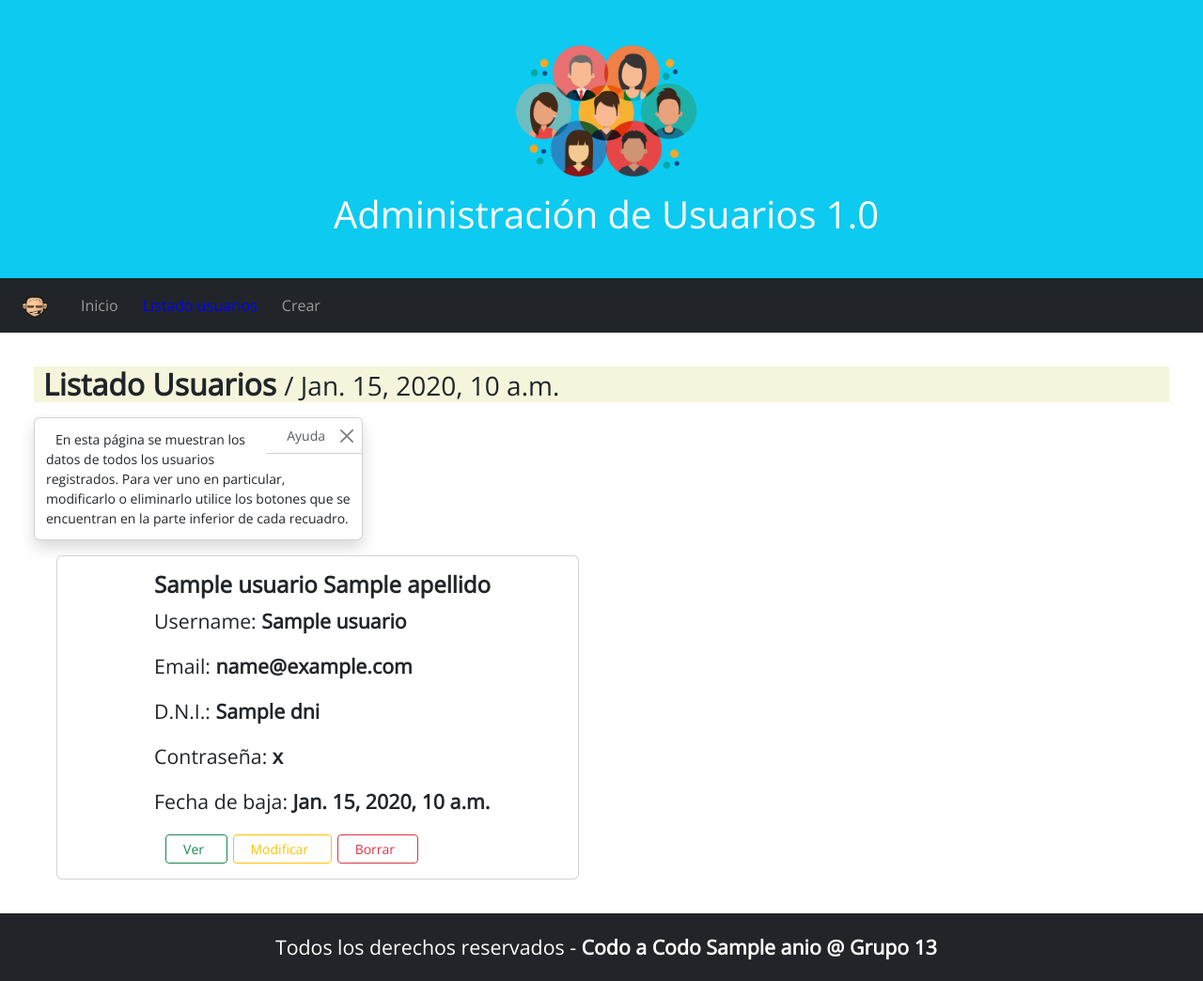
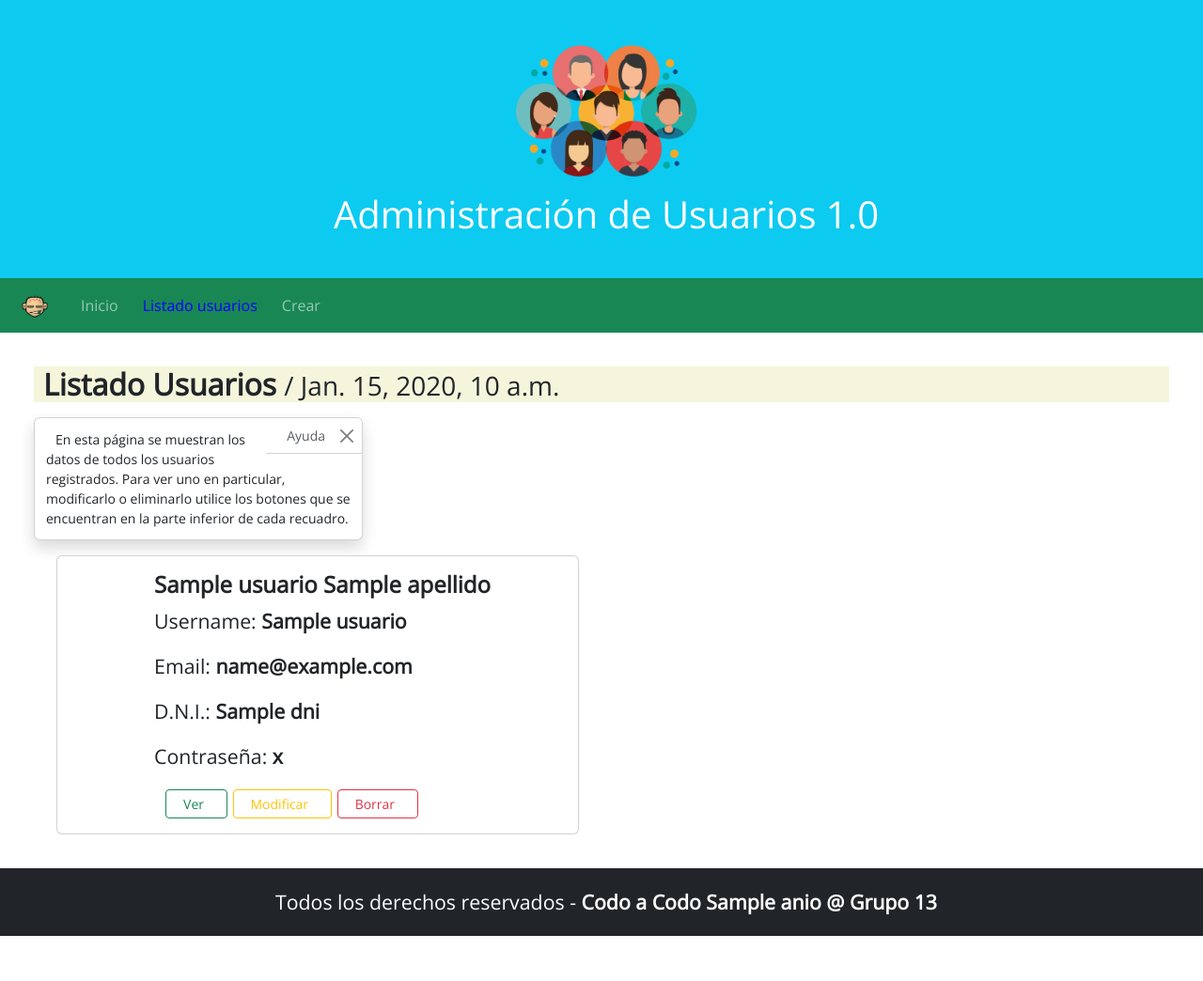
Before and after one commit to raqlid/codoacodo_tp2, a Django app: template Usuarios/app/templates/app/usuario_listado.html in a window 1280 px wide. Shown: the whole page at 94% size. After the commit the page ends 996 px from the top, so only its background shows below. Run offline with Django 3.2, Linux system fonts and the light colour scheme; the template is opened without the code that fills it: most values are stand-ins (such as "Sample title", 1, 10 or a date in 2020).

Commit message:
saqué fecha de baja del modelo y cambie el color del nav

```diff
--- a/Usuarios/Usuarios/settings.py
+++ b/Usuarios/Usuarios/settings.py
@@ -79,7 +79,7 @@ DATABASES = {
         'ENGINE': 'django.db.backends.postgresql',
         'NAME': 'usuarios_tpi',
         'USER':'postgres',
-        'PASSWORD':'felix2021',
+        'PASSWORD':'root',
         'HOST':'127.0.0.1',
         'PORT':'5432'
     }
--- a/Usuarios/app/models.py
+++ b/Usuarios/app/models.py
@@ -9,5 +9,4 @@ class Usuario(models.Model):
     dni = models.CharField(max_length=10, unique=True, verbose_name="DNI")
     fecha_creacion = models.DateTimeField(auto_now_add=True, verbose_name="Fecha de creación")
     fecha_modificacion = models.DateTimeField(auto_now=True, verbose_name="Fecha de modificación")
-    fecha_baja = models.DateTimeField(null=True, blank=True, verbose_name="Fecha de baja")
     password = models.CharField(max_length=50, verbose_name="Contraseña")
--- a/Usuarios/app/templates/app/base.html
+++ b/Usuarios/app/templates/app/base.html
@@ -22,7 +22,7 @@
     <h1 class="mx-auto pb-3 justify-content-center" style="text-align: center;">Administración de Usuarios 1.0</h1>
   </header>
 
-  <nav class="navbar navbar-expand-sm bg-dark navbar-dark sticky-top">
+  <nav class="navbar navbar-expand-sm bg-success navbar-dark sticky-top">
     <div class="container-fluid">
       <a class="navbar-brand" href="{% url 'index' %}""><img
         src="{% static 'app/img/usuario.png' %}" title="{{username}}" alt="Avatar Logo" style="width:1.5em;"></a>
--- a/Usuarios/app/templates/app/usuario_crear.html
+++ b/Usuarios/app/templates/app/usuario_crear.html
@@ -14,7 +14,7 @@
     <form class="py-5 mx-auto" method="post" action="{% url 'usuario_crear'%}">
         {% csrf_token %}
         {{ form.as_p }}
-        <input class="btn btn-success w-25 float-end me-4" type="submit">
+        <input class="btn btn-success w-25 float-end me-4" value="Crear" type="submit">
     </form>
 </div>
 
--- a/Usuarios/app/templates/app/usuario_detalle.html
+++ b/Usuarios/app/templates/app/usuario_detalle.html
@@ -15,6 +15,5 @@
         <p>{{object.apellido}}</p>
         <p>{{object.email}}</p>
         <p>{{object.dni}}</p>
-        <p>{{object.fecha_baja}}</p>
     </article>
 {% endblock %}
--- a/Usuarios/app/templates/app/usuario_listado.html
+++ b/Usuarios/app/templates/app/usuario_listado.html
@@ -31,7 +31,6 @@
                     <p class="card-text">Email: <strong>{{usuario.email}}</strong></p>
                     <p class="card-text">D.N.I.: <strong>{{usuario.dni}}</strong></p>
                     <p class="card-text">Contraseña: <strong>{{usuario.password}}</strong></p>
-                    <p class="card-text">Fecha de baja: <strong>{{usuario.fecha_baja}}</strong></p>
 
                     <div class="container-fluid mx-auto">
                         <a href="{% url 'usuario_detalle' pk=usuario.id %}" class="btn btn-outline-success pe-4 btn-sm"
```
Also changed, not shown: Usuarios/app/migrations/0002_remove_usuario_fecha_baja_usuario_baja.py (added), Usuarios/app/migrations/0003_remove_usuario_baja.py (added).
